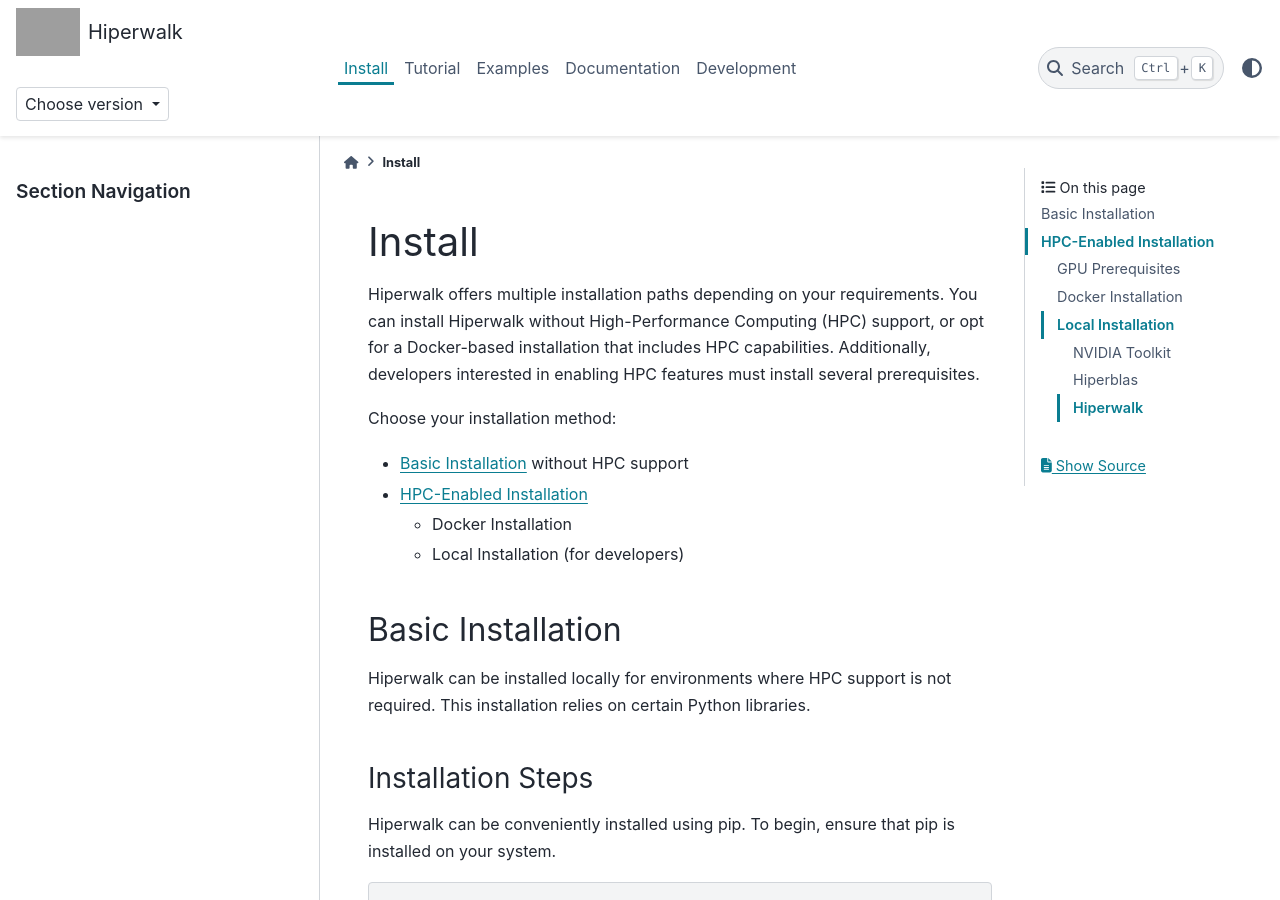
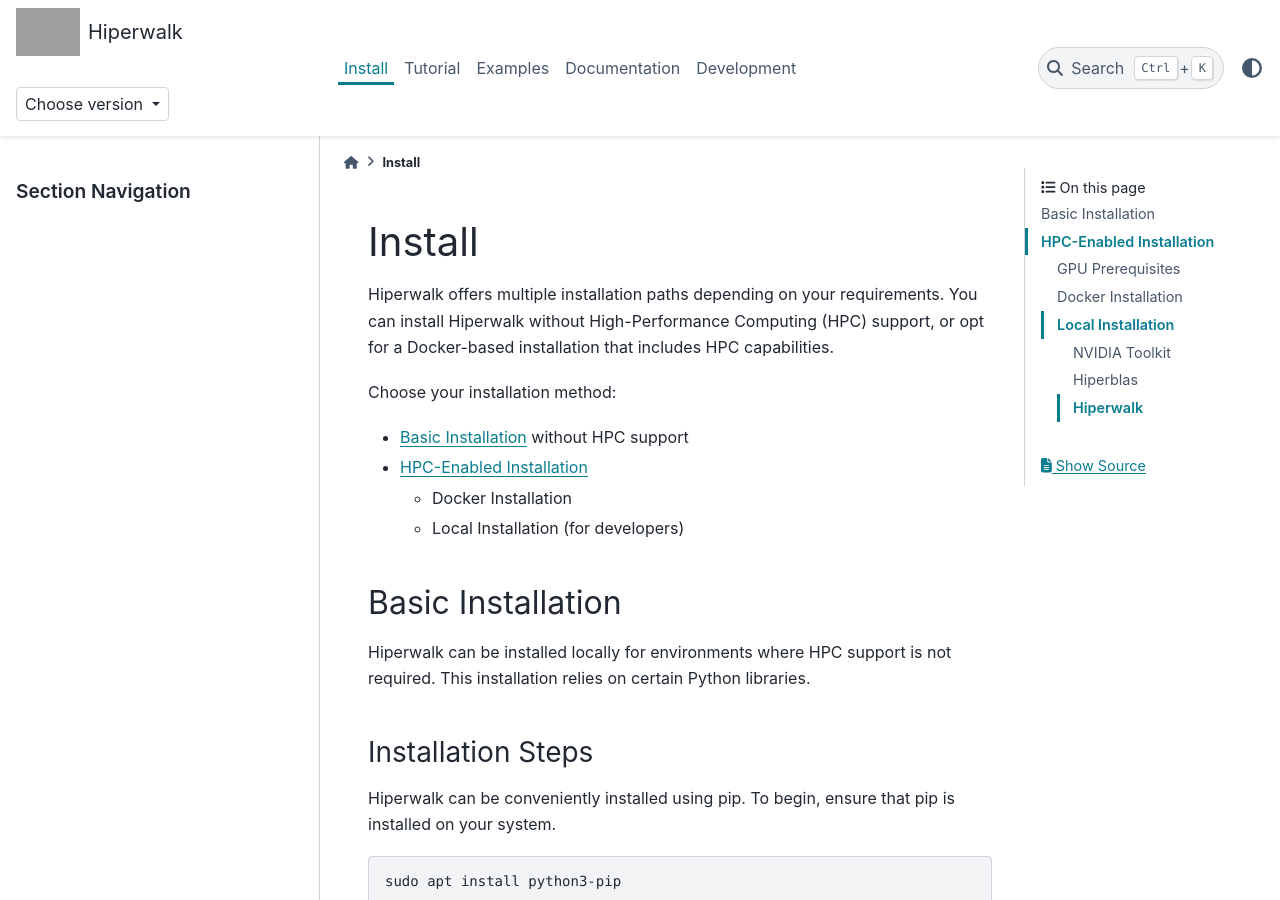
Before and after one commit to hiperwalk/hiperwalk, a Sphinx documentation site: the page built from docs/install/index.rst, in a window 1280 px wide and 900 px high. Built offline with Sphinx 7.4.7 and the PyData theme 0.15.4, drawn with Linux system fonts in a browser that asks for light colours; grey boxes are pictures that could not be loaded.

Commit message:
Update index.rst

```diff
--- a/docs/install/index.rst
+++ b/docs/install/index.rst
@@ -5,8 +5,7 @@
 Hiperwalk offers multiple installation paths depending on your requirements.
 You can install Hiperwalk without High-Performance
 Computing (HPC) support, or opt for a Docker-based installation
-that includes HPC capabilities. Additionally, developers interested
-in enabling HPC features must install several prerequisites.
+that includes HPC capabilities.
 
 Choose your installation method:
 
```
